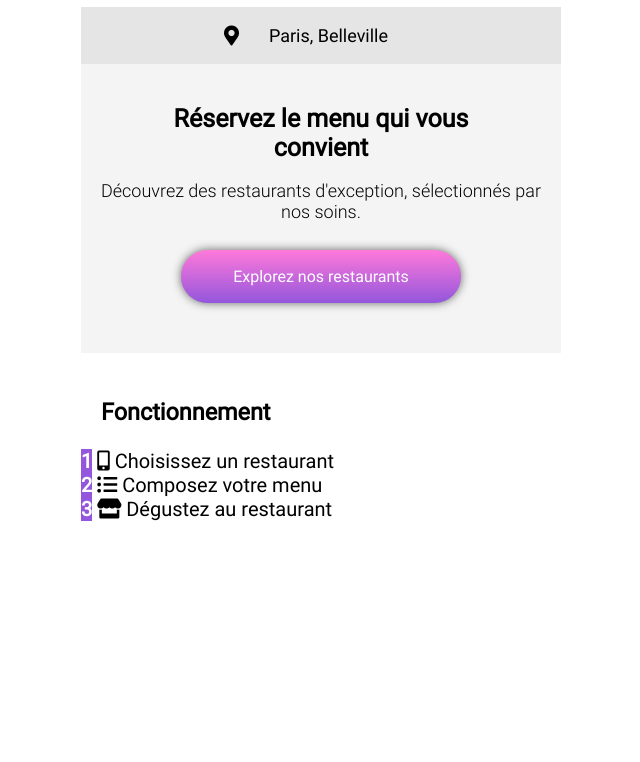
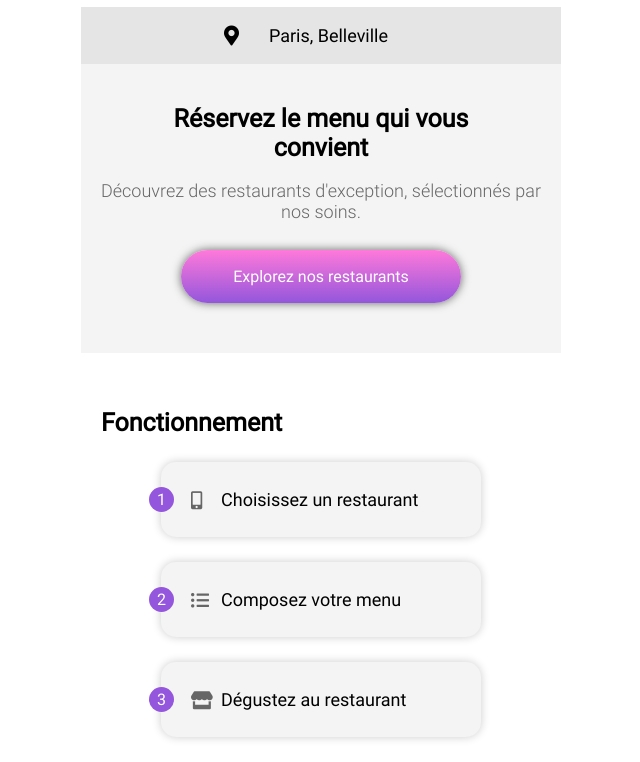
Before and after one commit to Yoann777/YoannMorin_3_26031986, a website: page index.html in a window 1280 px wide. Shown: the part 61-823 px from the top of the page, without its empty margins (319-959 px from the left). Before the commit the page ends 800 px from the top, so only its background shows below. Drawn offline with nearby package versions, Linux system fonts and the light colour scheme; files that its build step writes are made by us from their sources.

Commit message:
mise en page du fonctionnement

```diff
--- a/sass/base/_bloc.scss
+++ b/sass/base/_bloc.scss
@@ -33,7 +33,7 @@ body {
 
 //Description
 .description {
-	background: rgb(244,244,244);
+	background: $clr-fond;
 	h1 {
 		width: 75%;
 		margin: auto;
@@ -49,13 +49,13 @@ body {
 		font-size: 18px;
 		font-weight: 100;
 		font-family: 'Roboto-Light';
+		color: #666;
 	}
 	a {
 		text-decoration: none;
 		display: flex;
 	}
 	.btn{
-		background-color: #666;
 		background-image: $clr-btn;
 		border: unset;
 		margin: 10px auto 50px;
@@ -82,7 +82,7 @@ body {
 			right: 0;
 			bottom: 0;
 			left: 0;
-			background-color: rgba(255,255,255,0.1);
+			background-color: rgba(255,255,255,0.2);
 			box-shadow: 0 0 10px #5f5f5f;
 			opacity: 0;
 			z-index: -1;
@@ -92,20 +92,48 @@ body {
 }
 
 .fonctionnement {
-	font-size: 20px;
+	padding-top: 30px;
 	h3 {
 		margin-left: 20px;
-		margin-top: 45px;
+		font-size: 25px;
 	}
-	a {
-		text-decoration: none;
-		color: #000;
-		text-align: center;
-	}
-	.number {
-		background-color: $clr-prim;
-		color: #fff;
-		font-weight: bold;
-		text-align: left;
+
+	.rules {
+		width: 320px;
+		background-color: $clr-fond;
+		margin: 25px auto;
+		padding: 25px 0;
+		display: flex;
+		flex-direction: row;
+		align-items: center;
+		position: relative;
+		border-radius: 15px;
+		box-shadow: 0 0 10px rgba(0,0,0,0.2);
+		.number {
+			height: 25px;
+			width: 25px;
+			margin-left: -12px;
+			display: flex;
+			align-items: center;
+			justify-content: center;
+			border-radius: 50%;
+			background-color: $clr-prim;
+			color: #fff;
+		}
+		i {
+			position: absolute;
+			margin-left: 30px;
+			font-size: 18px;
+			color: #666;
+		}
+		.rules-txt {
+			margin: 0;
+			padding: 0;
+			font-size: 18px;
+			font-weight: 400;
+			color: #000;
+			margin-left: 60px;
+			position: absolute;
+		}
 	}
 }
```
